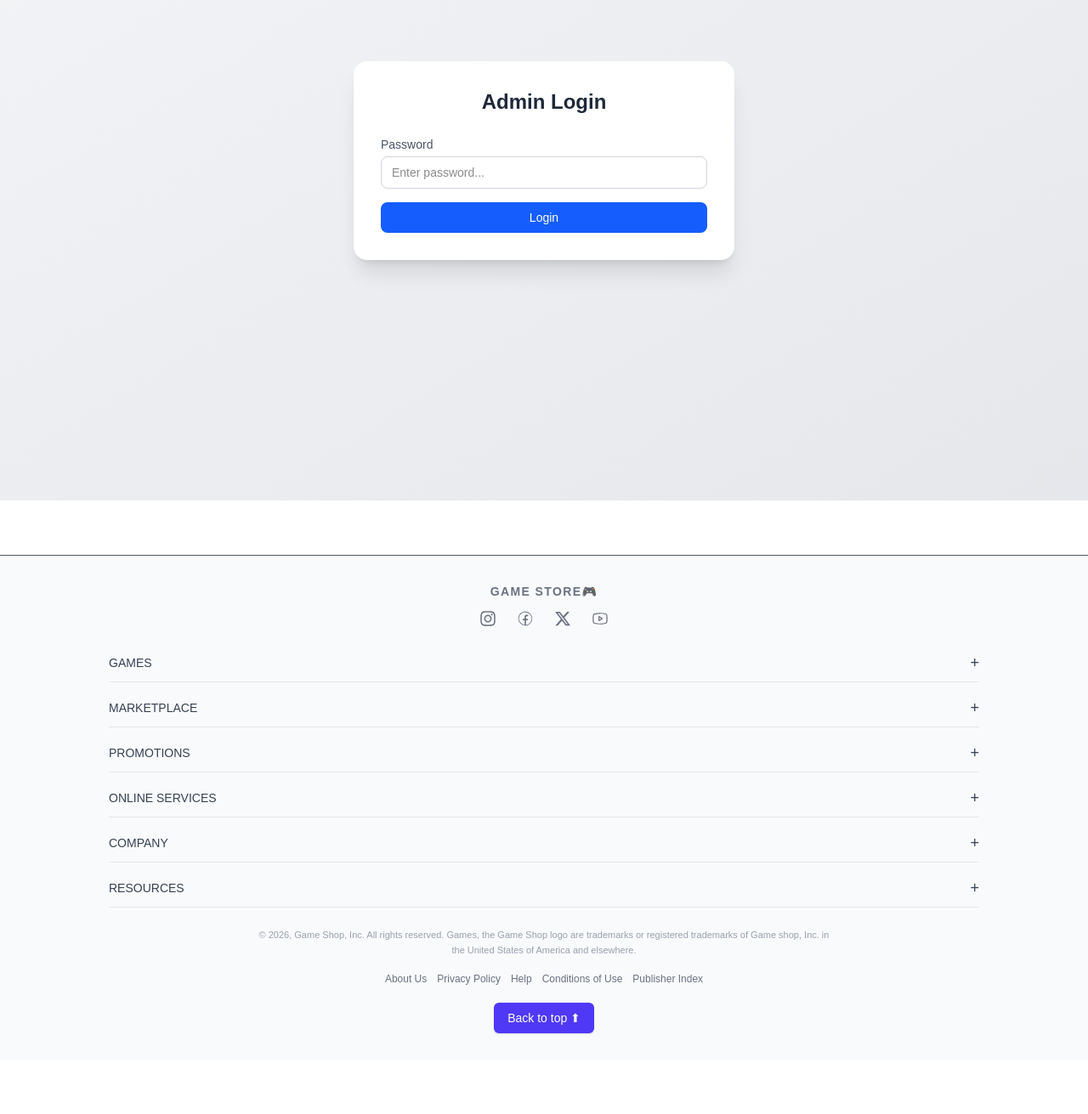
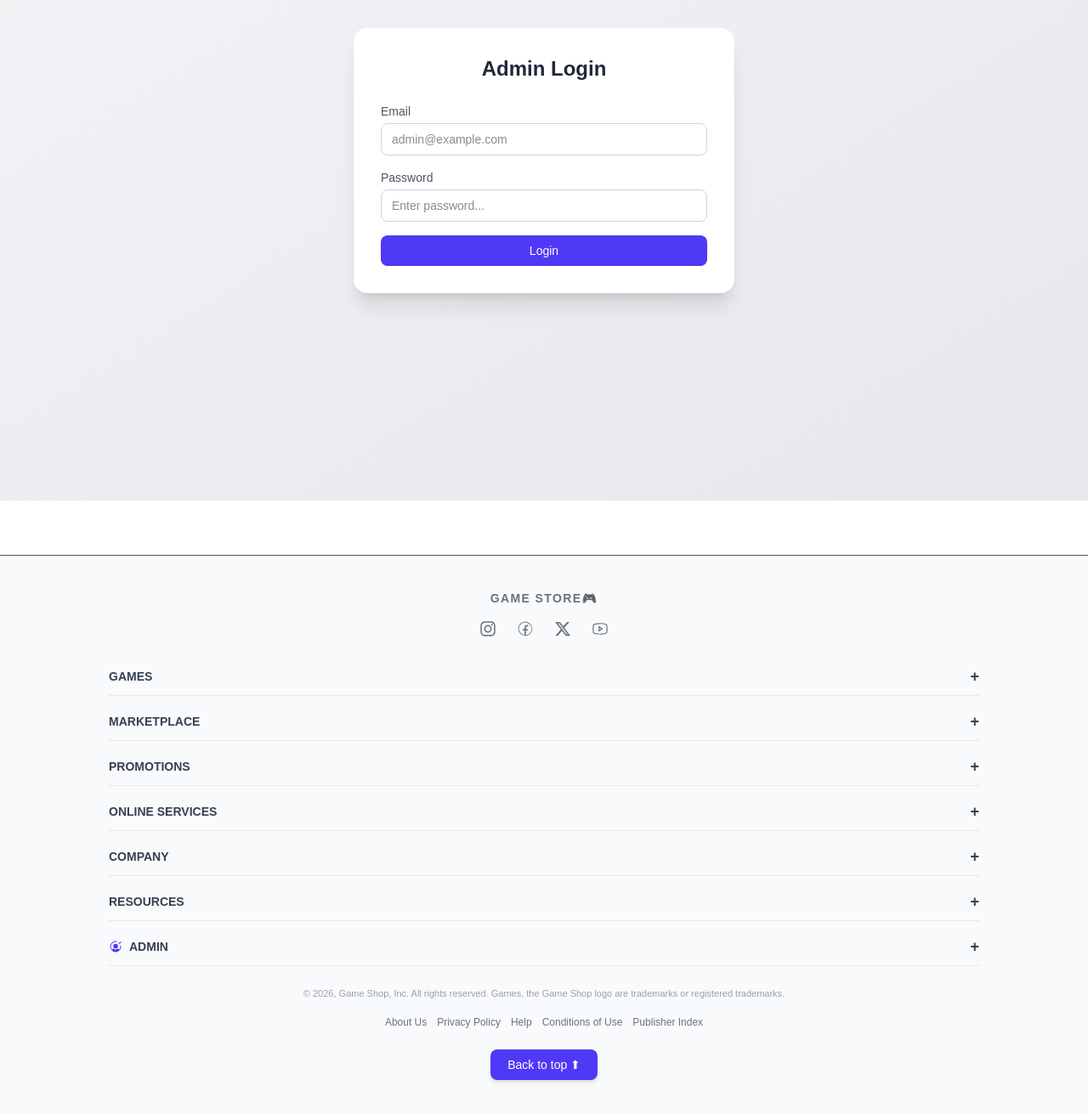
Before and after one commit to DaniloK-SS/Game-Store-Catalog, a Next.js app in the folder frontend/: page /admin/login in a window 1280 px wide. Shown: the part 278-1589 px from the top of the page at 85% size. Before the commit the page ends 1526 px from the top, so only its background shows below. Built offline with nearby package versions, Linux system fonts and the light colour scheme.

Commit message:
feat: add admin panel with auth, CRUD, and backend filters

```diff
--- a/frontend/app/admin/games/login/page.tsx
+++ /dev/null
@@ -1,54 +0,0 @@
-'use client'
-
-import { useState } from 'react'
-import { useRouter } from 'next/navigation'
-
-export default function AdminLoginPage() {
-  const [password, setPassword] = useState('')
-  const [error, setError] = useState('')
-  const [loading, setLoading] = useState(false)
-  const router = useRouter()
-
-  const handleLogin = async () => {
-    setLoading(true)
-    setError('')
-
-    const res = await fetch('/api/admin/login', {
-      method: 'POST',
-      headers: { 'Content-Type': 'application/json' },
-      body: JSON.stringify({ password })
-    })
-
-    const data = await res.json()
-
-    if (data.success) {
-      localStorage.setItem('isAdmin', 'true')
-      router.replace('/admin/games')
-    } else {
-      setError(data.message || 'Pogrešna lozinka')
-    }
-
-    setLoading(false)
-  }
-
-  return (
-    <div style={{ maxWidth: 400, margin: '100px auto', padding: 24 }}>
-      <h1>Admin Login</h1>
-
-      <input
-        type="password"
-        placeholder="Unesite lozinku"
-        value={password}
-        onChange={(e) => setPassword(e.target.value)}
-        onKeyDown={(e) => e.key === 'Enter' && handleLogin()}
-        style={{ width: '100%', padding: 8, marginBottom: 12 }}
-      />
-
-      {error && <p style={{ color: 'red' }}>{error}</p>}
-
-      <button onClick={handleLogin} disabled={loading}>
-        {loading ? 'Prijava...' : 'Prijavi se'}
-      </button>
-    </div>
-  )
-}
--- a/frontend/app/admin/games/page.tsx
+++ b/frontend/app/admin/games/page.tsx
@@ -2,6 +2,7 @@
 
 import { useEffect, useState } from 'react'
 import { useRouter } from 'next/navigation'
+import { apiFetch } from '@/lib/apiFetch'
 
 interface Game {
   id: number
@@ -19,6 +20,7 @@ export default function AdminGamesPage() {
   const router = useRouter()
 
   useEffect(() => {
+    // GET ostaje PUBLIC — bez tokena
     fetch('https://game-store-catalog.onrender.com/api/games')
       .then(res => res.json())
       .then(data => {
@@ -36,25 +38,28 @@ export default function AdminGamesPage() {
           platform: g.platform,
           inStock: g.in_stock === true || g.inStock === true,
           coverImage: g.cover_image || g.coverImage || '',
-        })) //prizak edit stranice (button edit)
+        }))
 
         setGames(mapped)
         setLoading(false)
       })
   }, [])
 
-  const handleDelete = async (id: number) => { //delete game button
+  const handleDelete = async (id: number) => {
     if (!confirm('Are you sure you want to delete this game?')) return
 
-    await fetch(`https://game-store-catalog.onrender.com/api/games/${id}`, {
-      method: 'DELETE'
+    // DELETE je PROTECTED — koristi apiFetch sa tokenom
+    await apiFetch(`/api/games/${id}`, {
+      method: 'DELETE',
     })
 
     setGames(games.filter(g => g.id !== id))
   }
 
-  const handleLogout = () => {
-    localStorage.removeItem('isAdmin')
+  const handleLogout = async () => {
+    // Logout na backend
+    await apiFetch('/api/sessions', { method: 'DELETE' })
+    localStorage.removeItem('token')
     router.replace('/admin/login')
   }
 
@@ -71,7 +76,7 @@ export default function AdminGamesPage() {
           <button
             onClick={() => router.push('/games')}
             className="px-4 py-2 border border-gray-300 rounded-lg text-sm hover:bg-gray-50">
-                View Public Site
+            View Public Site
           </button>
           <button
             onClick={() => router.push('/admin/games/create')}
@@ -107,11 +112,11 @@ export default function AdminGamesPage() {
                       <img
                         src={game.coverImage}
                         alt={game.title}
-                        className="w-12 h-12 object-cover rounded-lg"/>
+                        className="w-12 h-12 object-cover rounded-lg" />
                     ) : (
                       <div className="w-12 h-12 bg-gray-200 rounded-lg flex items-center justify-center text-gray-400 text-xs">
                         🎮
-                      </div> //ako ne prodje load slika
+                      </div>
                     )}
                     <span className="font-medium text-gray-900">{game.title}</span>
                   </div>
--- a/frontend/app/admin/layout.tsx
+++ b/frontend/app/admin/layout.tsx
@@ -3,16 +3,22 @@
 import { useEffect } from 'react'
 import { useRouter, usePathname } from 'next/navigation'
 
-export default function AdminLayout({ children }: { children: React.ReactNode }) { //provjera za usera da li je logovan
+export default function AdminLayout({ children }: { children: React.ReactNode }) {
   const router = useRouter()
   const pathname = usePathname()
 
   useEffect(() => {
-    const isAdmin = localStorage.getItem('isAdmin')
-    if (!isAdmin && pathname !== '/admin/login') {
+    const token = localStorage.getItem('token')
+
+    if (!token && !pathname.startsWith('/admin/login')) {
       router.replace('/admin/login')
     }
+
   }, [pathname, router])
 
-  return <>{children}</>
+  return (
+    <div className="min-h-screen bg-gray-100">
+      {children}
+    </div>
+  )
 }
--- a/frontend/app/admin/login/page.tsx
+++ b/frontend/app/admin/login/page.tsx
@@ -1,52 +1,61 @@
 'use client'
-// log in za admina provjera (unesi password/salji na back/tacan pass ulaz na admin panel)
+
 import { useState } from 'react'
 import { useRouter } from 'next/navigation'
 
 export default function AdminLoginPage() {
+  const [email, setEmail] = useState('')
   const [password, setPassword] = useState('')
   const [error, setError] = useState('')
   const [loading, setLoading] = useState(false)
   const router = useRouter()
 
-  const handleLogin = async () => { //dugme
+  const handleLogin = async () => {
     setLoading(true)
     setError('')
 
-    try {
-      const res = await fetch('/api/admin/login', {
+    const res = await fetch('https://game-store-catalog.onrender.com/api/sessions', {
       method: 'POST',
       headers: { 'Content-Type': 'application/json' },
-        body: JSON.stringify({ password }),
+      body: JSON.stringify({ email, password }),
     })
 
     const data = await res.json()
 
-      if (data.success) {
-        localStorage.setItem('isAdmin', 'true')
+    if (res.ok) {
+      localStorage.setItem('token', data.token)
       router.replace('/admin/games')
     } else {
-        setError(data.message || 'Pogrešna lozinka')
-      }
-    } catch {
-      setError('Greška na serveru')
+      setError(data.message || 'Pogrešni podaci')
     }
 
     setLoading(false)
   }
 
   return (
-    <div className="min-h-screen flex items-center justify-center bg-linear-to-br from-gray-100 to-gray-200 px-4">
-      <div className="w-full max-w-md bg-white rounded-2xl shadow-xl p-8
-                      animate-fade-in-up transition-all duration-500">
+    <div className="min-h-screen flex items-center justify-center bg-gradient-to-br from-gray-100 to-gray-200 px-4">
+
+      <div className="w-full max-w-md bg-white rounded-2xl shadow-xl p-8 transition duration-300 hover:shadow-2xl">
+
         <h1 className="text-2xl font-bold text-gray-800 mb-6 text-center">
           Admin Login
         </h1>
+
         <div className="mb-4">
-          <label className="block text-sm text-gray-600 mb-1">
-            Password
-          </label>
+          <label className="block text-sm text-gray-600 mb-1">Email</label>
+          <input
+            type="email"
+            placeholder="admin@example.com"
+            value={email}
+            onChange={(e) => setEmail(e.target.value)}
+            className="w-full border border-gray-300 rounded-lg px-3 py-2 text-sm
+            focus:outline-none focus:ring-2 focus:ring-indigo-500 focus:border-indigo-500
+            transition duration-200"
+          />
+        </div>
 
+        <div className="mb-4">
+          <label className="block text-sm text-gray-600 mb-1">Password</label>
           <input
             type="password"
             placeholder="Enter password..."
@@ -54,25 +63,29 @@ export default function AdminLoginPage() {
             onChange={(e) => setPassword(e.target.value)}
             onKeyDown={(e) => e.key === 'Enter' && handleLogin()}
             className="w-full border border-gray-300 rounded-lg px-3 py-2 text-sm
-                       focus:outline-none focus:ring-2 focus:ring-blue-500
+            focus:outline-none focus:ring-2 focus:ring-indigo-500 focus:border-indigo-500
             transition duration-200"
           />
         </div>
+
         {error && (
-          <p className="text-red-500 text-sm mb-3 animate-shake">
+          <p className="text-red-500 text-sm mb-3 text-center animate-pulse">
             {error}
           </p>
         )}
+
         <button
           onClick={handleLogin}
           disabled={loading}
-          className="w-full bg-blue-600 text-white py-2 rounded-lg text-sm font-medium
-                     hover:bg-blue-700 active:scale-[0.98]
-                     transition duration-200 disabled:opacity-50"
+          className="w-full bg-indigo-600 text-white py-2 rounded-lg text-sm font-medium
+          hover:bg-indigo-700 active:scale-95 transition duration-200
+          disabled:opacity-50 disabled:cursor-not-allowed"
         >
           {loading ? 'Logging in...' : 'Login'}
         </button>
+
       </div>
+
     </div>
   )
 }
--- a/frontend/app/api/admin/login/route.ts
+++ /dev/null
@@ -1,14 +0,0 @@
-import { NextRequest, NextResponse } from 'next/server'
-
-export async function POST(request: NextRequest) {
-  const { password } = await request.json()
-
-  if (password === process.env.ADMIN_PASSWORD) {
-    return NextResponse.json({ success: true })
-  }
-
-  return NextResponse.json(
-    { success: false, message: 'Wrong password' },
-    { status: 401 }
-  )
-}
--- a/frontend/components/Footer.tsx
+++ b/frontend/components/Footer.tsx
@@ -1,9 +1,11 @@
 "use client"
 import { useState } from "react"
-import { FaInstagram } from "react-icons/fa6";
-import { CiFacebook } from "react-icons/ci";
-import { FaXTwitter } from "react-icons/fa6";
-import { PiYoutubeLogo } from "react-icons/pi";
+import { useRouter } from "next/navigation"
+import { FaInstagram } from "react-icons/fa6"
+import { CiFacebook } from "react-icons/ci"
+import { FaXTwitter } from "react-icons/fa6"
+import { PiYoutubeLogo } from "react-icons/pi"
+import { PiUserCircleCheckFill } from "react-icons/pi"
 
 const sections = [
   "GAMES",
@@ -12,11 +14,14 @@ const sections = [
   "ONLINE SERVICES",
   "COMPANY",
   "RESOURCES",
+  "ADMIN",
 ]
 
 export default function Footer() {
-  const [open, setOpen] = useState <string | null>(null) //null nijedna nije otvorena
-  const toggle = (section: string) => { //klik na istu zatvara se,klik na drugu otvara se
+  const [open, setOpen] = useState<string | null>(null)
+  const router = useRouter()
+
+  const toggle = (section: string) => {
     setOpen(open === section ? null : section)
   }
 
@@ -26,15 +31,16 @@ export default function Footer() {
       behavior: "smooth",
     })
   }
+
   return (
-    <footer className="w-full bg-gray-50 mt-16 py-8 px-4 text-gray-600 border-t">
+    <footer className="w-full bg-gray-50 mt-16 py-10 px-4 text-gray-600 border-t">
       <div className="max-w-5xl mx-auto">
 
-        <h3 className="text-center text-sm font-semibold tracking-widest text-gray-500 mb-3">
+        <h3 className="text-center text-sm font-semibold tracking-widest text-gray-500 mb-4">
           GAME STORE🎮
         </h3>
 
-        <div className="flex justify-center gap-6 text-xl mb-5 text-gray-500">
+        <div className="flex justify-center gap-6 text-xl mb-6 text-gray-500">
           <FaInstagram className="cursor-pointer hover:text-indigo-600 hover:scale-110 transition"/>
           <CiFacebook className="cursor-pointer hover:text-indigo-600 hover:scale-110 transition"/>
           <FaXTwitter className="cursor-pointer hover:text-indigo-600 hover:scale-110 transition"/>
@@ -44,23 +50,55 @@ export default function Footer() {
         <div className="space-y-2">
           {sections.map((section) => (
             <div key={section} className="border-b border-gray-200 py-2">
+
               <button
                 onClick={() => toggle(section)}
-                className="w-full flex justify-between items-center text-sm font-medium text-gray-700 hover:text-indigo-600 transition">
-                {section}
+                className="w-full flex justify-between items-center text-sm font-semibold text-gray-700 hover:text-indigo-600 transition"
+              >
+                <div className="flex items-center gap-2">
+                  {section === "ADMIN" && (
+                    <PiUserCircleCheckFill className="text-base text-indigo-600" />
+                  )}
+                  {section}
+                </div>
+
                 <span className={`text-lg transition-transform ${open === section ? "rotate-180 text-indigo-600" : ""}`}>
                   +
                 </span>
               </button>
-              <div className={`overflow-hidden transition-all duration-300 ${open === section ? "max-h-20 mt-2" : "max-h-0"}`}>
-                <p className="text-xs text-gray-500">Coming soon...</p>
+
+              <div className={`overflow-hidden transition-all duration-300 ${open === section ? "max-h-40 mt-2" : "max-h-0"}`}>
+
+                {section !== "ADMIN" && (
+                  <p className="text-xs text-gray-500">Coming soon...</p>
+                )}
+
+                {section === "ADMIN" && (
+                  <div className="flex flex-col gap-2 mt-2">
+                    <button
+                      onClick={() => router.push("/admin/login")}
+                      className="flex items-center gap-2 text-xs bg-indigo-600 text-white px-3 py-2 rounded-md
+                      hover:bg-indigo-700 hover:scale-105 active:scale-95 transition-all w-fit"
+                    >
+                      <PiUserCircleCheckFill className="text-base" />
+                      Admin Panel
+                    </button>
+
+                    <p className="text-xs text-gray-400">
+                      Secure access for administrators
+                    </p>
+                  </div>
+                )}
+
               </div>
             </div>
           ))}
         </div>
+
         <p className="text-[11px] text-gray-400 mt-6 leading-relaxed text-center max-w-2xl mx-auto">
-          © 2026, Game Shop, Inc. All rights reserved. Games, the Game Shop logo are trademarks or registered trademarks of Game shop, Inc. in the United States of America and elsewhere.
+          © 2026, Game Shop, Inc. All rights reserved. Games, the Game Shop logo are trademarks or registered trademarks.
         </p>
+
         <div className="flex flex-wrap justify-center gap-3 text-xs text-gray-500 mt-4">
           <a href="#" className="hover:text-indigo-600 transition">About Us</a>
           <a href="#" className="hover:text-indigo-600 transition">Privacy Policy</a>
@@ -68,10 +106,13 @@ export default function Footer() {
           <a href="#" className="hover:text-indigo-600 transition">Conditions of Use</a>
           <a href="#" className="hover:text-indigo-600 transition">Publisher Index</a>
         </div>
-        <div className="flex justify-center mt-5">
+
+        <div className="flex justify-center mt-6">
           <button
             onClick={scrollToTop}
-            className="bg-indigo-600 text-white text-sm px-4 py-2 rounded-md hover:bg-indigo-700 hover:scale-105 active:scale-95 transition-all shadow-sm">
+            className="bg-indigo-600 text-white text-sm px-5 py-2 rounded-lg
+            hover:bg-indigo-700 hover:scale-105 active:scale-95 transition-all shadow-md"
+          >
             Back to top ⬆
           </button>
         </div>
--- /dev/null
+++ b/frontend/lib/apiFetch.ts
@@ -0,0 +1,25 @@
+const API_BASE = 'https://game-store-catalog.onrender.com'
+
+export async function apiFetch(path: string, options: RequestInit = {}) {
+  const token = localStorage.getItem('token')
+
+  const headers = new Headers(options.headers || {})
+  headers.set('Content-Type', 'application/json')
+
+  if (token) {
+    headers.set('Authorization', `Bearer ${token}`)
+  }
+
+  const response = await fetch(`${API_BASE}${path}`, {
+    ...options,
+    headers,
+  })
+
+  if (response.status === 401) {
+    // Token istekao ili nije validan — vrati na login
+    localStorage.removeItem('token')
+    window.location.href = '/admin/login'
+  }
+
+  return response
+}
```
Also changed, not shown: frontend/app/admin/games/[id]/edit/page.tsx (+30 -66 lines), frontend/app/admin/games/create/page.tsx (+38 -122 lines). Lines whose indentation alone changed are shown as unchanged.
